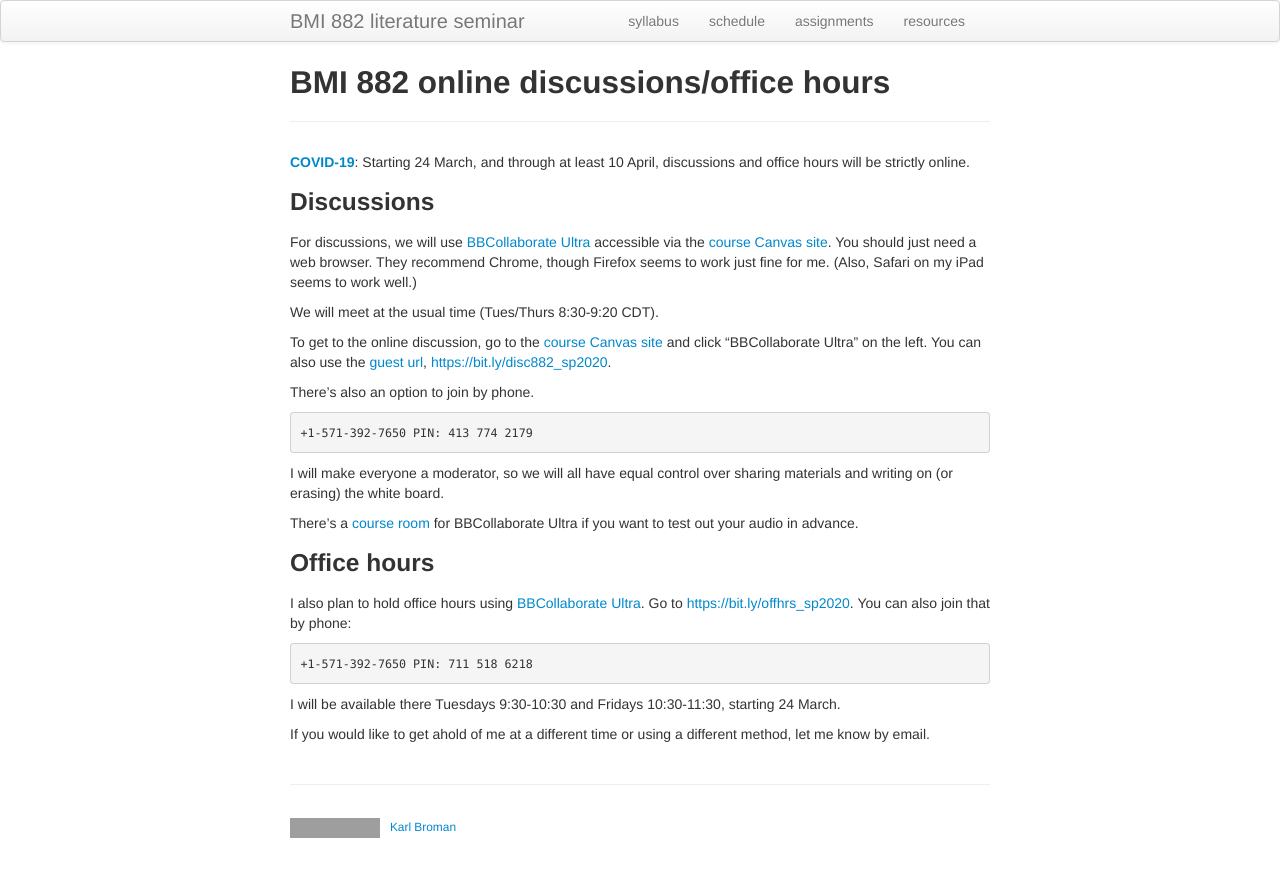
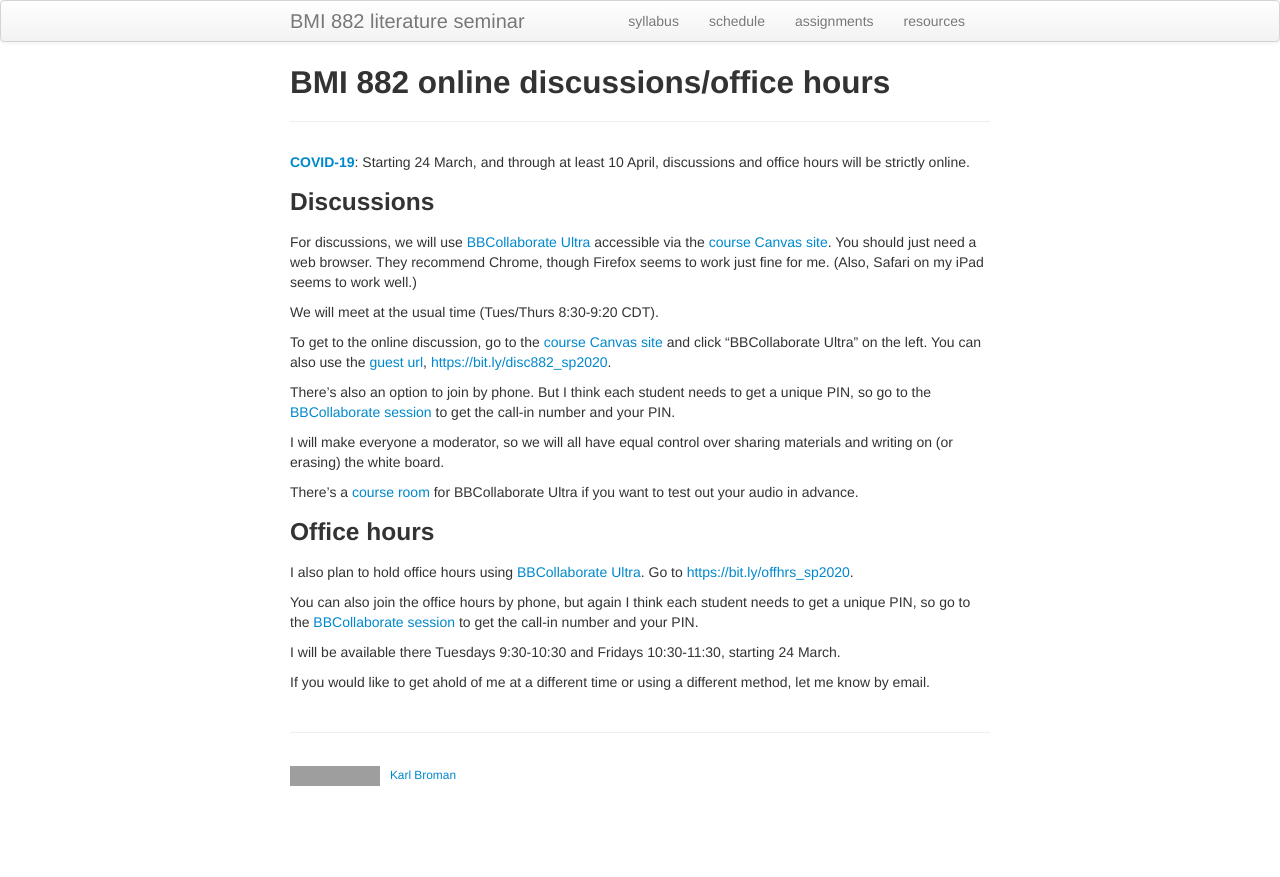
Before and after one commit to kbroman/BMI882_spring2023, a Jekyll site: the page built from online.md, in a window 1280 px wide. Shown: the top 877 px of the page. Built offline with Jekyll 4.4.1, drawn with Linux system fonts in a browser that asks for light colours; grey boxes are pictures that could not be loaded.

Commit message:
Revise the business about connecting to BBCollaborate by phone

```diff
--- a/online.md
+++ b/online.md
@@ -23,9 +23,10 @@ To get to the online discussion, go to the
 "BBCollaborate Ultra" on the left. You can also use the [guest
 url](https://bit.ly/disc882_sp2020), <https://bit.ly/disc882_sp2020>.
 
-There's also an option to join by phone.
-
-    +1-571-392-7650 PIN: 413 774 2179
+There's also an option to join by phone. But I think
+each student needs to get a unique PIN, so go to the [BBCollaborate
+session](https://bit.ly/disc882_sp2020) to get the call-in number and
+your PIN.
 
 I will make everyone a moderator, so we will all have equal control
 over sharing materials and writing on (or erasing) the white board.
@@ -39,9 +40,12 @@ for BBCollaborate Ultra if you want to test out your audio in advance.
 
 I also plan to hold office hours using [BBCollaborate
 Ultra](https://it.wisc.edu/services/web-conferencing/).
-Go to <https://bit.ly/offhrs_sp2020>. You can also join that by phone:
+Go to <https://bit.ly/offhrs_sp2020>.
 
-    +1-571-392-7650 PIN: 711 518 6218
+You can also join the office hours by phone, but again I think each
+student needs to get a unique PIN, so go to the [BBCollaborate
+session](https://bit.ly/offhrs_sp2020) to get the call-in number and
+your PIN.
 
 I will be available there Tuesdays 9:30-10:30 and Fridays 10:30-11:30,
 starting 24 March.
```
